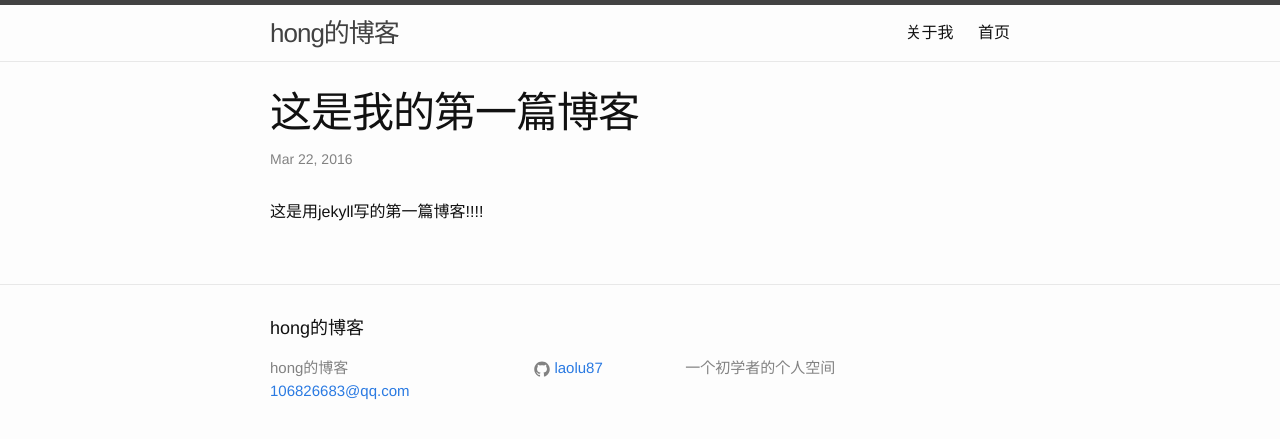
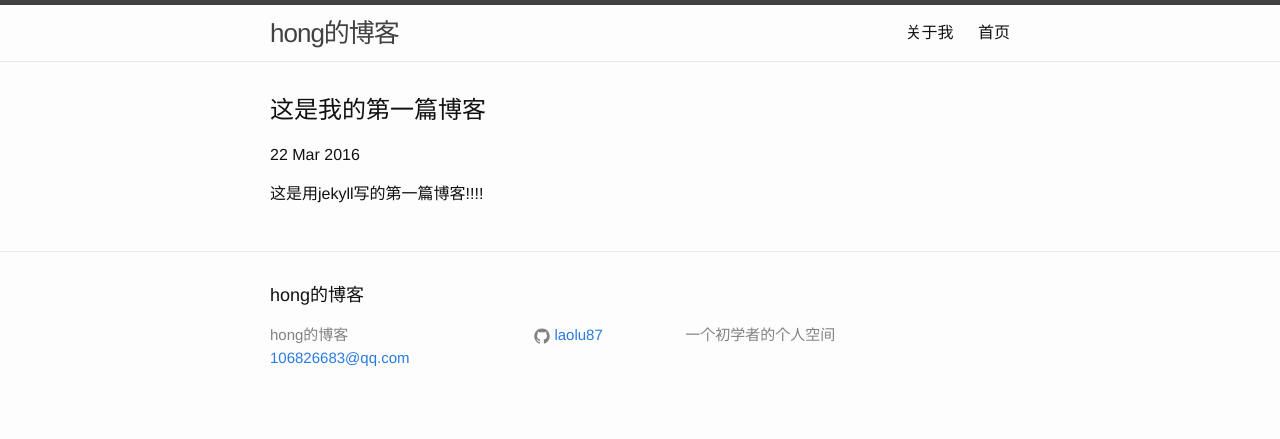
Before and after one commit to hong26/blog, a Jekyll site: the page built from _posts/2016-03-22-welcome-to-jekyll.markdown, in a window 1280 px wide. Shown: the top 439 px of the page. Built offline with Jekyll 4.4.1, drawn with Linux system fonts in a browser that asks for light colours; comment, search, counter and statistics services are not loaded.

Commit message:
Replace _layouts in post.html file, add the comment function

```diff
--- /dev/null
+++ b/_includes/disqus_comment.html
@@ -0,0 +1,22 @@
+<div id="disqus_thread"></div>
+<script>
+/**
+* RECOMMENDED CONFIGURATION VARIABLES: EDIT AND UNCOMMENT THE SECTION BELOW TO INSERT DYNAMIC VALUES FROM YOUR PLATFORM OR CMS.
+* LEARN WHY DEFINING THESE VARIABLES IS IMPORTANT: https://disqus.com/admin/universalcode/#configuration-variables
+*/
+/*
+var disqus_config = function () {
+this.page.url = PAGE_URL; // Replace PAGE_URL with your page's canonical URL variable
+this.page.identifier = PAGE_IDENTIFIER; // Replace PAGE_IDENTIFIER with your page's unique identifier variable
+};
+*/
+(function() { // DON'T EDIT BELOW THIS LINE
+var d = document, s = d.createElement('script');
+
+s.src = '//laolu87.disqus.com/embed.js';
+
+s.setAttribute('data-timestamp', +new Date());
+(d.head || d.body).appendChild(s);
+})();
+</script>
+<noscript>Please enable JavaScript to view the <a href="https://disqus.com/?ref_noscript" rel="nofollow">comments powered by Disqus.</a></noscript>
--- a/_layouts/post.html
+++ b/_layouts/post.html
@@ -1,15 +1,18 @@
 ---
 layout: default
+type: post
 ---
-<article class="post" itemscope itemtype="http://schema.org/BlogPosting">
-
-  <header class="post-header">
-    <h1 class="post-title" itemprop="name headline">{{ page.title }}</h1>
-    <p class="post-meta"><time datetime="{{ page.date | date_to_xmlschema }}" itemprop="datePublished">{{ page.date | date: "%b %-d, %Y" }}</time>{% if page.author %} • <span itemprop="author" itemscope itemtype="http://schema.org/Person"><span itemprop="name">{{ page.author }}</span></span>{% endif %}</p>
-  </header>
-
-  <div class="post-content" itemprop="articleBody">
-    {{ content }}
-  </div>
-
-</article>
+<div id="post">
+    <h2>{{ page.title  }}</h2>
+    <p class="meta">{{ page.date | date_to_string  }}</p>
+    {{ content  }}
+    {% if page.tags.size > 0  %}
+    <h3>Tags : </h3>
+    <p class="tags">
+        {% for tag in page.tags  %}
+        <a href="{{ site.url  }}/tag/{{ tag  }}/">{{ tag  }}</a>
+        {% endfor  %}
+    </p>
+    {% endif  %}
+    {% include disqus_comment.html  %}
+</div>
```
